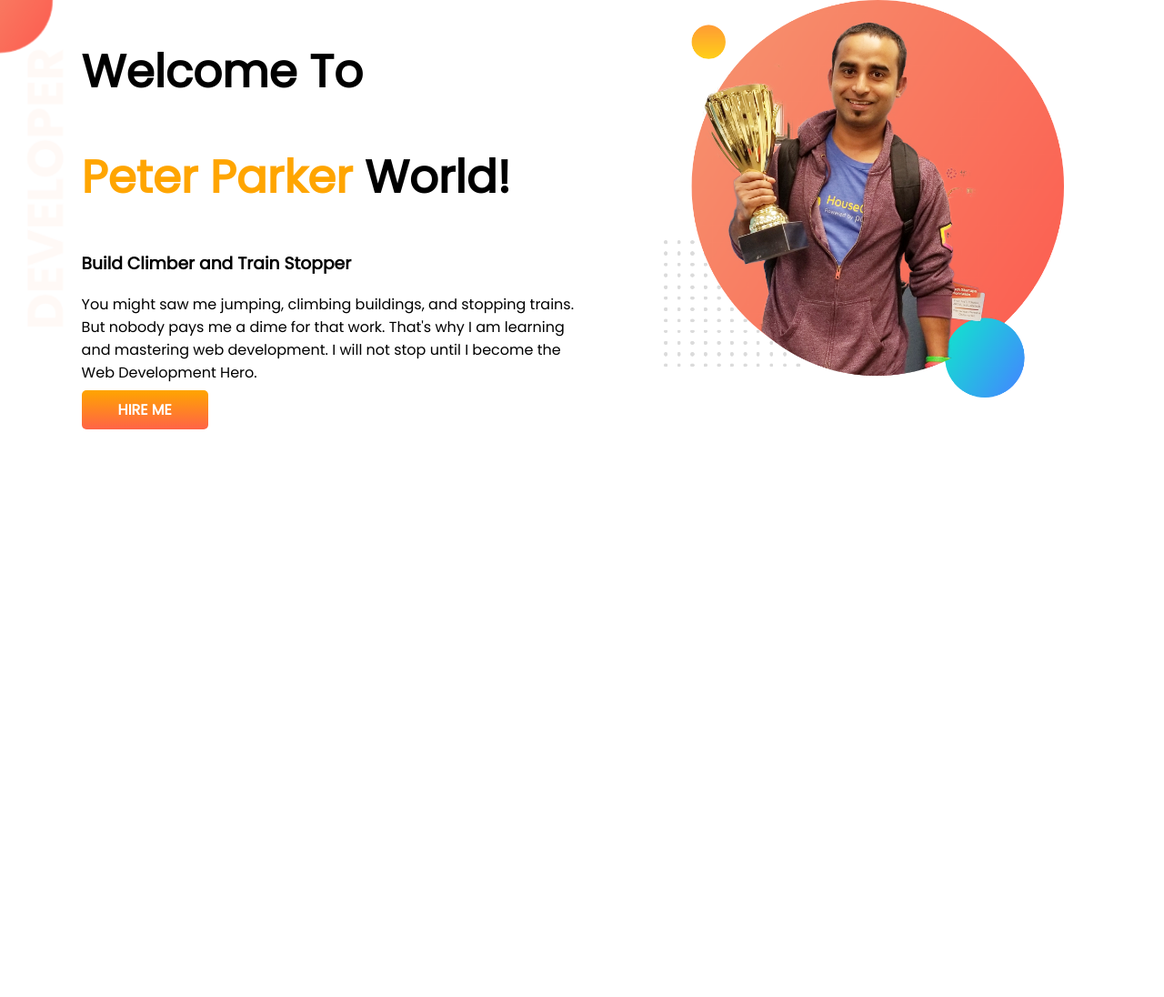
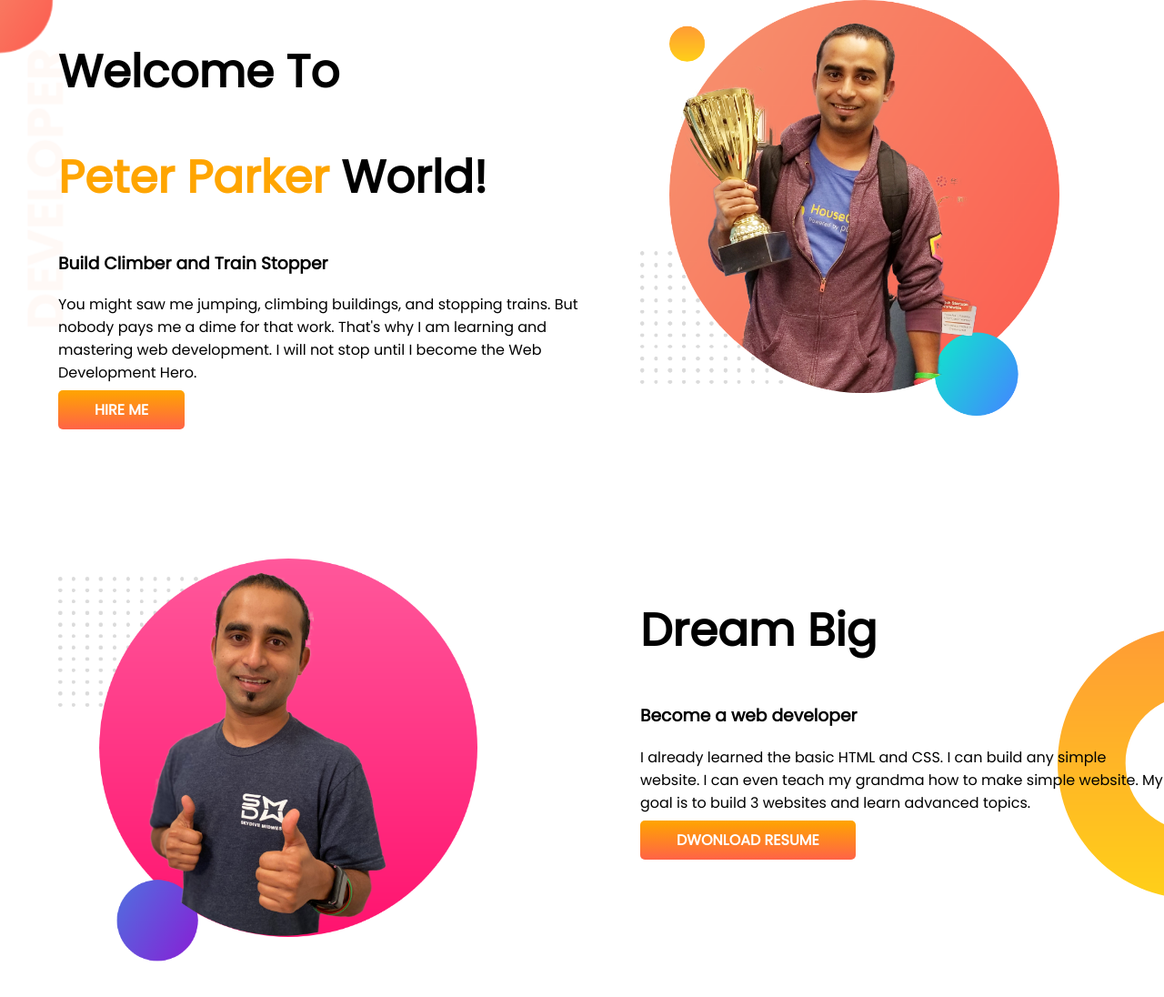
Before and after one commit to Enamulhaque0/developer-portfolio, a plain HTML site: page index.html in a window 1280 px wide. Shown: the whole page at 91% size. Before the commit the page ends 800 px from the top, so only its background shows below. Drawn offline with Linux system fonts and the light colour scheme.

Commit message:
dream big added

```diff
--- a/index.html
+++ b/index.html
@@ -29,6 +29,21 @@
         </div>
         <div class="half-width"><img src="images/jhankar.png" alt=""></div>
     </section>
+
+    <section class="dream-big">
+        <div class="half-width">
+            <img src="images/jhankar2.png" alt="">
+        </div>
+
+        <div class="half-width">
+            <h1>Dream Big</h1>
+            <h3>Become a web developer
+            </h3>
+            <p>I already learned the basic HTML and CSS. I can build any simple website. I can even teach my grandma how
+                to make simple website. My goal is to build 3 websites and learn advanced topics.</p>
+            <a class="link-button" target="_blank" href="">DWONLOAD RESUME</a>
+        </div>
+    </section>
 </body>
 
 </html>
--- a/style.css
+++ b/style.css
@@ -10,10 +10,11 @@ h1{
 }
 section{
     display: flex;
+    margin-bottom: 150px;
 }
 .half-width{
     width: 50%;
-    padding-left: 7%;
+    padding-left: 5%;
 }
 .half-width img{
     width: 80%;
@@ -30,3 +31,8 @@ section{
     background-image: url(images/top-banner.png);
     background-repeat: no-repeat;
 }
+.dream-big{
+    background-image: url(images/dream-bg.png);
+    background-repeat: no-repeat;
+    background-position: right;
+}
```
